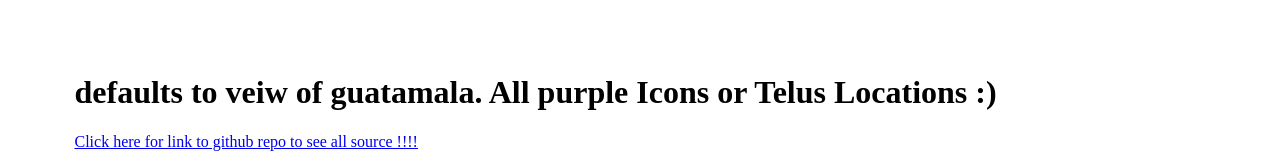
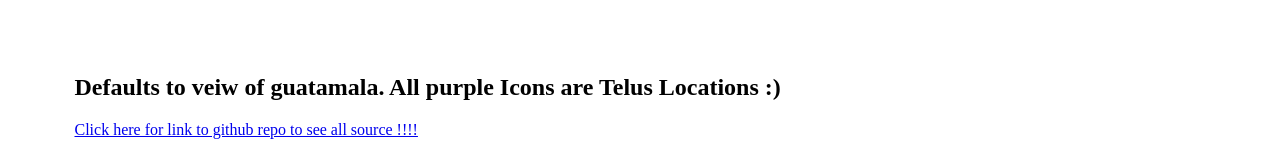
Before and after one commit to devin5/googleMaps-Telus, a plain HTML site: page index.html in a window 1280 px wide. Shown: the top 167 px of the page. Drawn offline with Linux system fonts and the light colour scheme; some packages are replaced by stand-ins of ours.

Commit message:
Updated H1 tag Grammer

```diff
--- a/index.html
+++ b/index.html
@@ -20,9 +20,9 @@
     </style>
   </head>
   <body>
-    <h1>
-      defaults to veiw of guatamala. All purple Icons or Telus Locations :)
-    </h1>
+    <h2>
+      Defaults to veiw of guatamala. All purple Icons are Telus Locations :)
+    </h2>
     <a href="https://github.com/devin5/googleMaps-Telus">
       Click here for link to github repo to see all source !!!!
     </a>
```
